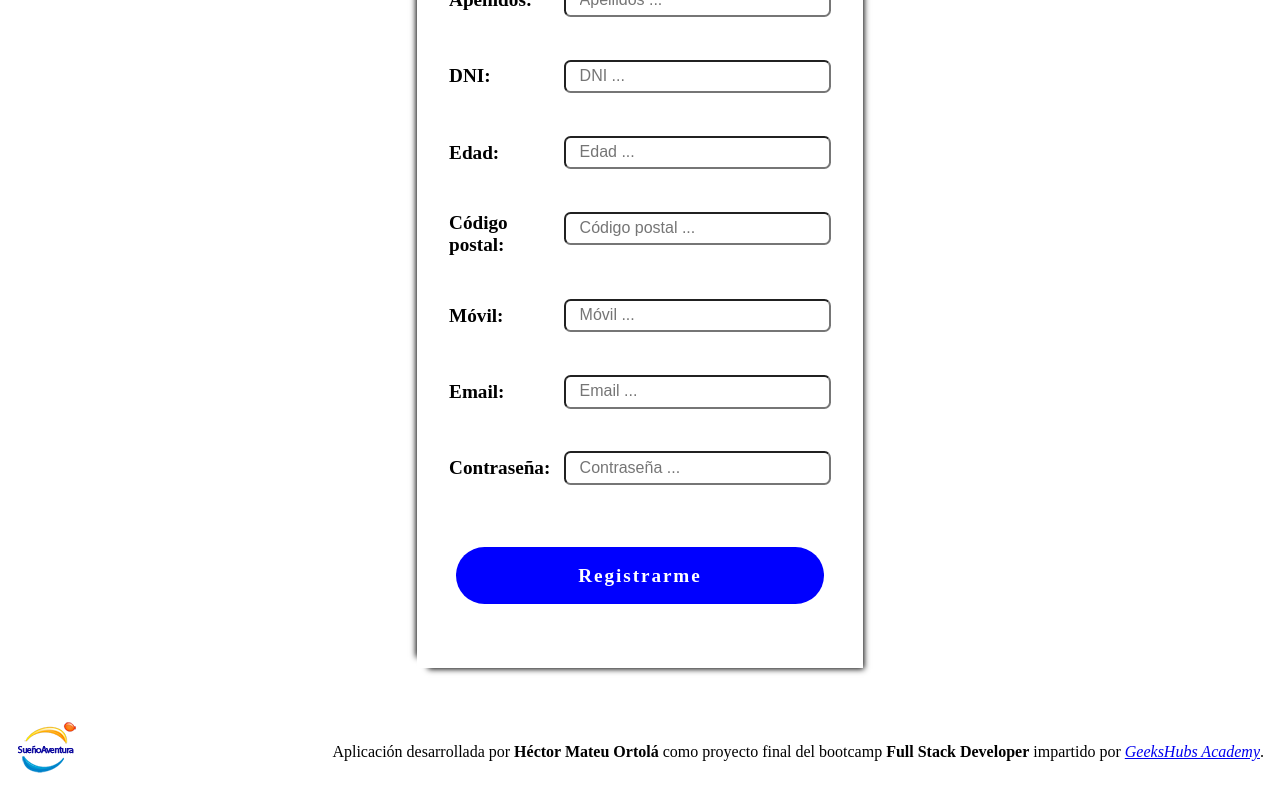
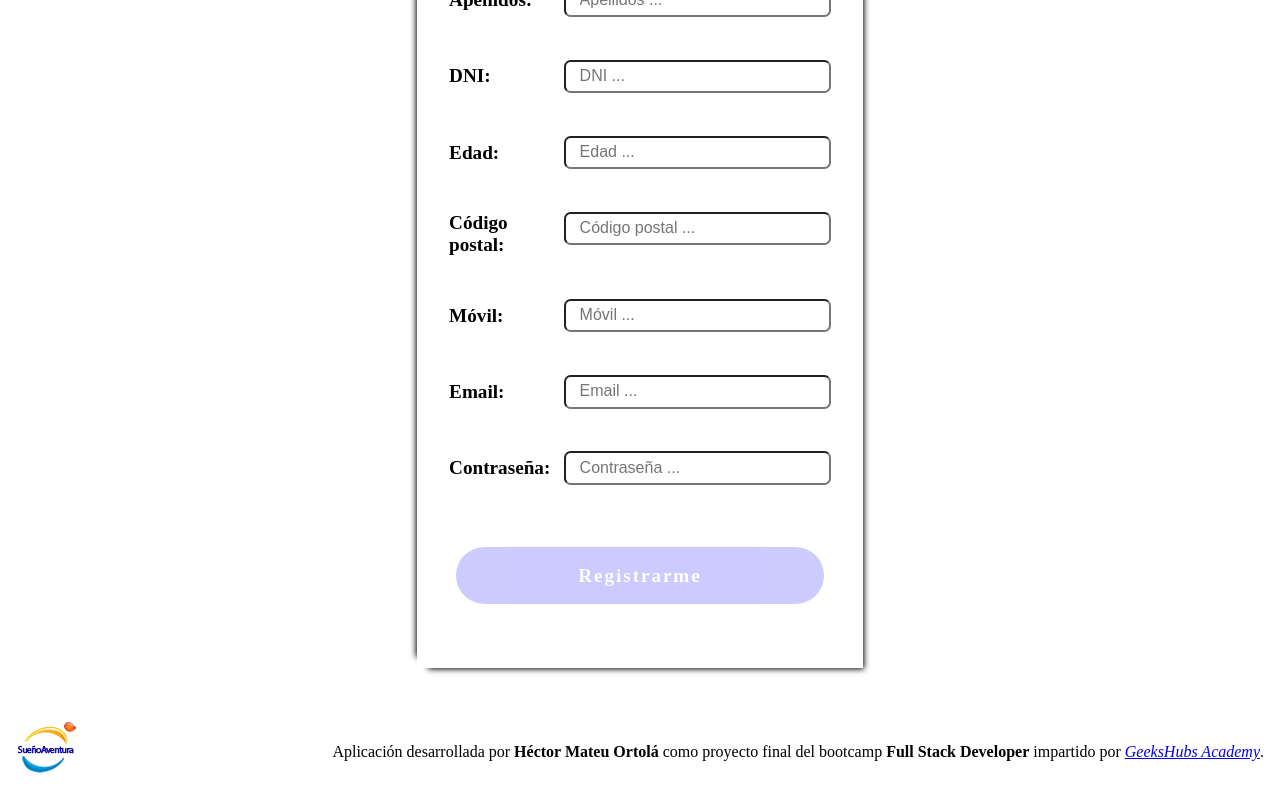
Before and after one commit to hmateu/frontendFinalProjectReact, a React (Vite) app: page /register in a window 1280 px wide. Shown: the part 444-1244 px from the top of the page. Built offline with nearby package versions, Linux system fonts and the light colour scheme.

Commit message:
feat: Adds logging functionality to the log view

```diff
--- a/src/common/Navbar/Navbar.jsx
+++ b/src/common/Navbar/Navbar.jsx
@@ -47,10 +47,10 @@ export const Navbar = () => {
                                     // admin
                                     role === 1
                                         ? (
-                                            <li onClick={() => navigate('/')}>Admin</li>
+                                            <li onClick={() => navigate('/profile')}>Admin</li>
                                         )
                                         : (
-                                            <li onClick={() => navigate('/')}>Cliente</li>
+                                            <li>Cliente</li>
                                         )
                                 }<li className="loginRegister" onClick={() => {dispatch(logout()); navigate('/login')}}>LogOut</li>
                             </>
@@ -87,10 +87,10 @@ export const Navbar = () => {
                                     // admin
                                     role === 1
                                         ? (
-                                            <li onClick={() => {toggleMobileMenu(); navigate('/')}}>Admin</li>
+                                            <li onClick={() => {toggleMobileMenu(); navigate('/profile')}}>Admin</li>
                                         )
                                         : (
-                                            <li onClick={() => {toggleMobileMenu(); navigate('/')}}>Cliente</li>
+                                            <li>Cliente</li>
                                         )
                                 }<li className="loginRegister" onClick={() => {toggleMobileMenu(); dispatch(logout()); navigate('/login')}}>LogOut</li>
                             </>
--- a/src/pages/Login/Login.jsx
+++ b/src/pages/Login/Login.jsx
@@ -50,7 +50,6 @@ export const Login = () => {
         loginMe(credentials)
             .then((result) => {
                 setToken(result);
-                // console.log(`Este es el token del usuario-> ${result}`)
             })
             .catch((error) => {
                 console.log(
@@ -66,7 +65,7 @@ export const Login = () => {
             navigate('/');
             myRoles(token)
                 .then((result) => {
-                    console.log(`Lo que llega a Login.jsx de myRoles() -> ${result}`);
+                    // console.log(`Lo que llega a Login.jsx de myRoles() -> ${result}`);
                     // Guardar los roles en Redux
                     dispatch(
                         login(
--- a/src/pages/Register/Register.jsx
+++ b/src/pages/Register/Register.jsx
@@ -1,18 +1,20 @@
-import React, { useState } from "react";
+import React, { useEffect, useState } from "react";
 import { InputField } from "../../common/inputField/inputField";
 import { FormBtn } from "../../common/FormBtn/FormBtn";
 import { useNavigate } from "react-router-dom";
 import { checkForm } from "../../utils/validateForm";
+import { registerMe } from "../../utils/apiCalls/authCalls";
 
 export const Register = () => {
     const navigate = useNavigate();
+    const [validation, setValidation] = useState(false);
 
     const [credentials, setCredentials] = useState({
         name: "",
         surname: "",
         dni: "",
         age: "",
-        pc: "",
+        cp: "",
         mobile: "",
         email: "",
         password: ""
@@ -23,11 +25,17 @@ export const Register = () => {
         surnameError: "",
         dniError: "",
         ageError: "",
-        pcError: "",
+        cpError: "",
         mobileError: "",
         emailError: "",
         passwordError: ""
     });
+
+    useEffect(() => {
+        credentials.name !== "" && credentials.surname !== "" && credentials.dni !== "" && credentials.age !== "" && credentials.cp !== "" && credentials.mobile !== "" && credentials.email !== "" && credentials.password !== "" && credentialsError.nameError === "" && credentialsError.surnameError === "" && credentialsError.dniError === "" && credentialsError.ageError === "" && credentialsError.cpError === "" && credentialsError.mobileError === "" && credentialsError.emailError === "" && credentialsError.passwordError === ""
+            ? setValidation(true)
+            : setValidation(false)
+    }, [credentials, credentialsError]);
 
     const inputHandler = (e) => {
         setCredentials((prevState) => ({
@@ -42,6 +50,20 @@ export const Register = () => {
             ...prevState,
             [e.target.name + "Error"]: errorMessage
         }));
+    }
+
+    const registMe = (credentials) => {
+        registerMe(credentials)
+        .then(() => {
+            navigate('/')
+        })
+        .catch((error) => {
+            console.log(
+                "success:", false,
+                "message", "Catch de la función registMe en Register.jsx",
+                "error", error.message
+            )
+        });
     }
 
     return (
@@ -131,9 +153,9 @@ export const Register = () => {
                     </div>
                     <InputField
                         type={"text"}
-                        name={"pc"}
+                        name={"cp"}
                         classDesign={
-                            credentialsError.pcError === ""
+                            credentialsError.cpError === ""
                                 ? "inputFieldStyle"
                                 : "inputFieldStyle errorInputFieldStyle"
                         }
@@ -142,7 +164,7 @@ export const Register = () => {
                         onBlurFunction={inputCheck}
                     />
                 </div>
-                <div className="errorText">{credentialsError.pcError}</div>
+                <div className="errorText">{credentialsError.cpError}</div>
                 <div className="dataForm">
                     <div className="textForm">
                         Móvil:
@@ -197,10 +219,12 @@ export const Register = () => {
                     />
                 </div>
                 <div className="errorText">{credentialsError.passwordError}</div>
-                <FormBtn
-                    name={"Registrarme"}
-                    pathClick={() => { }}
-                />
+                <div className={validation ? "btnForm" : "btnForm disabled"}>
+                    <FormBtn
+                        name={"Registrarme"}
+                        pathClick={(e) => registMe(credentials)}
+                    />
+                </div>
             </div>
         </div>
     );
--- a/src/utils/apiCalls/authCalls.js
+++ b/src/utils/apiCalls/authCalls.js
@@ -1,5 +1,17 @@
 import axios from "axios";
 const URL = 'http://localhost:8000/api';
+
+export const registerMe = async (credentials) => {
+    try {
+        let res = await axios.post(`${URL}/auth/register`, credentials);
+        console.log(`Lo que devuelve AXIOS de regiser -> ${res.data.data}`, JSON.stringify(res.data.data))
+        return JSON.stringify(res.data.data);
+
+    } catch (error) {
+        console.error('Error en la llamada a registerMe:', error);
+        console.log(credentials);
+    }
+}
 
 export const loginMe = async (credentials) => {
     try {
@@ -9,7 +21,6 @@ export const loginMe = async (credentials) => {
     } catch (error) {
         console.error('Error en la llamada a loginMe:', error);
     }
-
 }
 
 export const myProfile = async (token) => {
```
